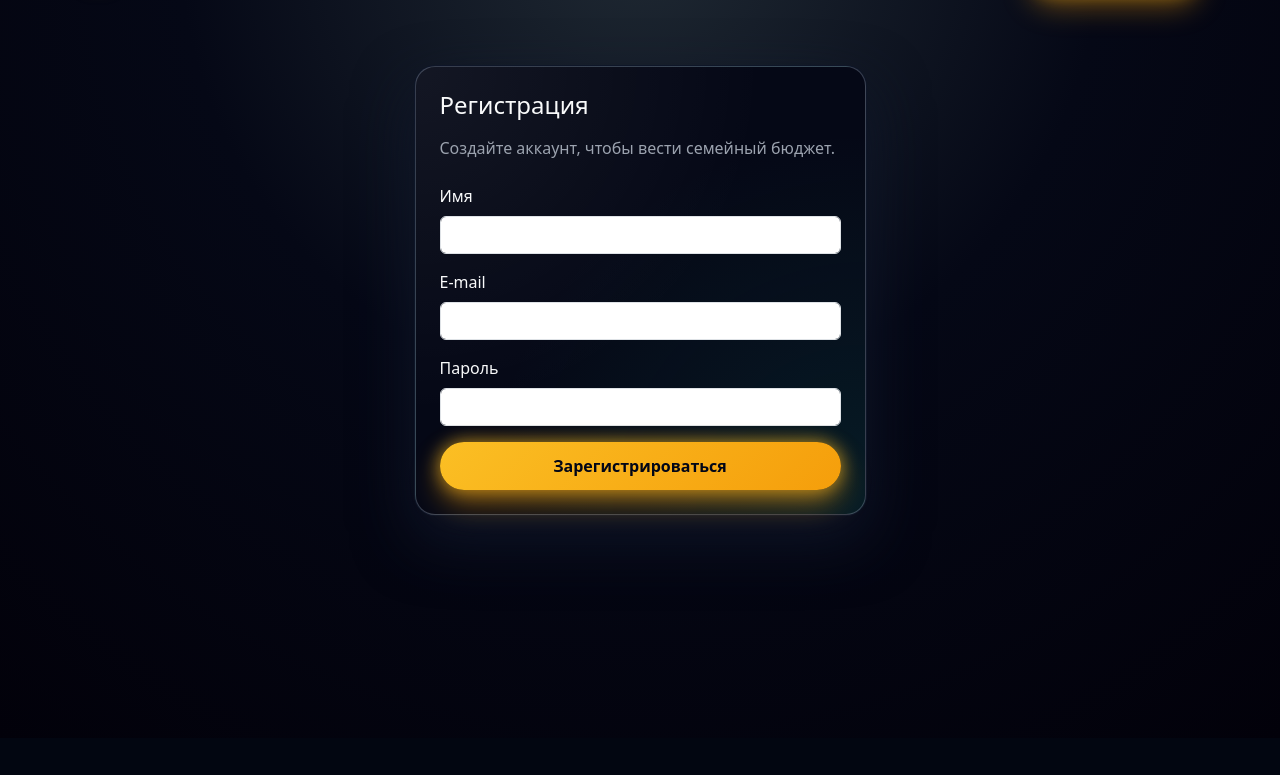
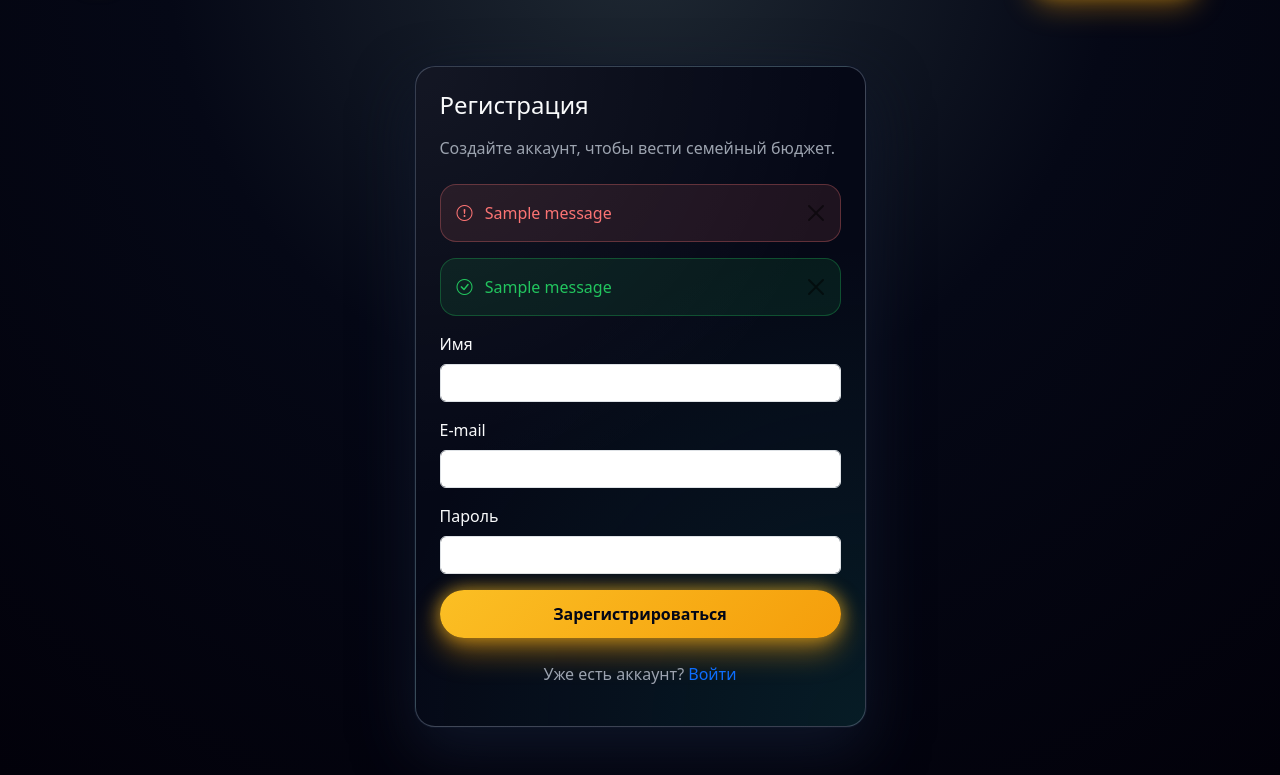
Before and after one commit to shensha231/family-budget, a Flask app: page /auth/register in a window 1280 px wide. Shown: the part 62-837 px from the top of the page. Before the commit the page ends 595 px from the top, so only its background shows below. Run offline with Flask 3, Linux system fonts and the light colour scheme; one stand-in notice (Sample message) is shown.

Commit message:
Fix: Add error/success messages to auth forms

```diff
--- a/app/templates/auth/register.html
+++ b/app/templates/auth/register.html
@@ -1,6 +1,7 @@
 {% extends "base.html" %}
 {% block title %}Регистрация · Family Budget{% endblock %}
 {% block content %}
+
 <div class="container py-5">
   <div class="row justify-content-center">
     <div class="col-md-5">
@@ -9,25 +10,82 @@
         <p class="text-muted-soft mb-4">
           Создайте аккаунт, чтобы вести семейный бюджет.
         </p>
+
+        {# Отображение ошибок #}
+        {% with messages = get_flashed_messages(category_filter=['error']) %}
+          {% if messages %}
+            {% for message in messages %}
+              <div class="alert alert-danger alert-dismissible fade show" role="alert">
+                <i class="bi bi-exclamation-circle me-2"></i>
+                {{ message }}
+                <button type="button" class="btn-close" data-bs-dismiss="alert"></button>
+              </div>
+            {% endfor %}
+          {% endif %}
+        {% endwith %}
+
+        {# Успешные сообщения #}
+        {% with messages = get_flashed_messages(category_filter=['success']) %}
+          {% if messages %}
+            {% for message in messages %}
+              <div class="alert alert-success alert-dismissible fade show" role="alert">
+                <i class="bi bi-check-circle me-2"></i>
+                {{ message }}
+                <button type="button" class="btn-close" data-bs-dismiss="alert"></button>
+              </div>
+            {% endfor %}
+          {% endif %}
+        {% endwith %}
+
         <form method="post">
           <div class="mb-3">
             <label class="form-label">Имя</label>
             <input type="text" name="name" class="form-control">
           </div>
+
           <div class="mb-3">
             <label class="form-label">E-mail</label>
             <input type="email" name="email" class="form-control" required>
           </div>
+
           <div class="mb-3">
             <label class="form-label">Пароль</label>
             <input type="password" name="password" class="form-control" required>
           </div>
+
           <button type="submit" class="btn btn-fb-primary w-100">
             Зарегистрироваться
           </button>
         </form>
+
+        <div class="mt-4 text-center">
+          <p class="text-muted-soft">
+            Уже есть аккаунт?
+            <a href="{{ url_for('auth.login') }}" class="text-decoration-none">Войти</a>
+          </p>
+        </div>
       </div>
     </div>
   </div>
 </div>
+
+<style>
+  .alert {
+    border-radius: 1rem;
+    border: 1px solid rgba(148, 163, 184, 0.35);
+  }
+
+  .alert-danger {
+    background: rgba(249, 115, 115, 0.1);
+    border-color: rgba(249, 115, 115, 0.3);
+    color: #fb7373;
+  }
+
+  .alert-success {
+    background: rgba(34, 197, 94, 0.1);
+    border-color: rgba(34, 197, 94, 0.3);
+    color: #22c55e;
+  }
+</style>
+
 {% endblock %}
```
Also changed, not shown: app/templates/auth/login.html (+57 -0 lines).
